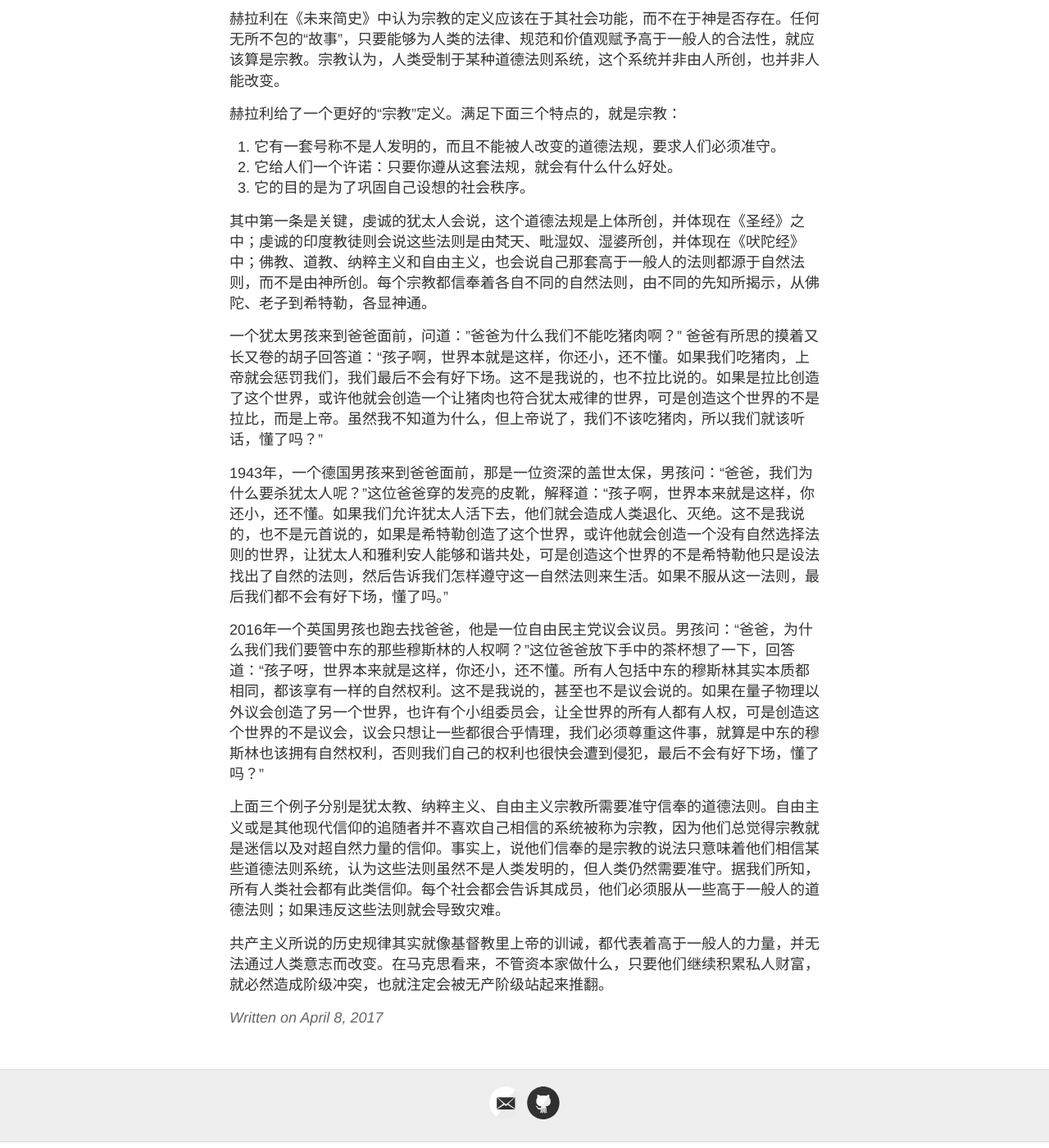
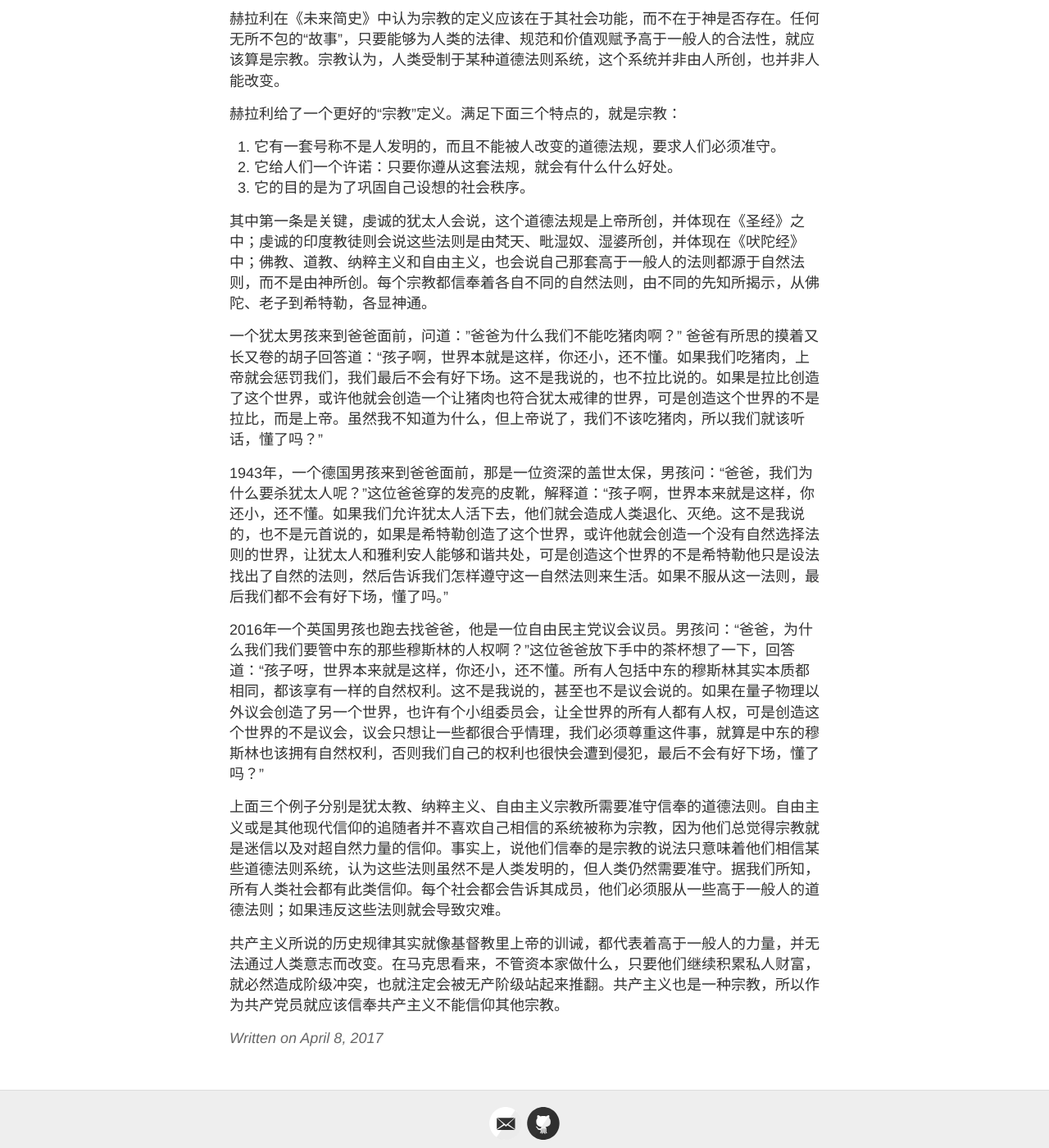
Before and after one commit to fruitSandwich/fruitsandwich.github.io, a Jekyll site: the page built from _posts/2017-04-08-religion.md, in a window 1280 px wide and 1400 px high, scrolled down 1274 px. Shown: the whole window at 82% size. Built offline with Jekyll 4.4.1, drawn with Linux system fonts in a browser that asks for light colours.

Commit message:
religion

```diff
--- a/_posts/2017-04-08-religion.md
+++ b/_posts/2017-04-08-religion.md
@@ -42,7 +42,7 @@ categories: [感想]
 2. 它给人们一个许诺：只要你遵从这套法规，就会有什么什么好处。
 3. 它的目的是为了巩固自己设想的社会秩序。
 
-其中第一条是关键，虔诚的犹太人会说，这个道德法规是上体所创，并体现在《圣经》之中；虔诚的印度教徒则会说这些法则是由梵天、毗湿奴、湿婆所创，并体现在《吠陀经》中；佛教、道教、纳粹主义和自由主义，也会说自己那套高于一般人的法则都源于自然法则，而不是由神所创。每个宗教都信奉着各自不同的自然法则，由不同的先知所揭示，从佛陀、老子到希特勒，各显神通。
+其中第一条是关键，虔诚的犹太人会说，这个道德法规是上帝所创，并体现在《圣经》之中；虔诚的印度教徒则会说这些法则是由梵天、毗湿奴、湿婆所创，并体现在《吠陀经》中；佛教、道教、纳粹主义和自由主义，也会说自己那套高于一般人的法则都源于自然法则，而不是由神所创。每个宗教都信奉着各自不同的自然法则，由不同的先知所揭示，从佛陀、老子到希特勒，各显神通。
 
 一个犹太男孩来到爸爸面前，问道：”爸爸为什么我们不能吃猪肉啊？” 爸爸有所思的摸着又长又卷的胡子回答道：“孩子啊，世界本就是这样，你还小，还不懂。如果我们吃猪肉，上帝就会惩罚我们，我们最后不会有好下场。这不是我说的，也不拉比说的。如果是拉比创造了这个世界，或许他就会创造一个让猪肉也符合犹太戒律的世界，可是创造这个世界的不是拉比，而是上帝。虽然我不知道为什么，但上帝说了，我们不该吃猪肉，所以我们就该听话，懂了吗？”
 
@@ -52,4 +52,4 @@ categories: [感想]
 
 上面三个例子分别是犹太教、纳粹主义、自由主义宗教所需要准守信奉的道德法则。自由主义或是其他现代信仰的追随者并不喜欢自己相信的系统被称为宗教，因为他们总觉得宗教就是迷信以及对超自然力量的信仰。事实上，说他们信奉的是宗教的说法只意味着他们相信某些道德法则系统，认为这些法则虽然不是人类发明的，但人类仍然需要准守。据我们所知，所有人类社会都有此类信仰。每个社会都会告诉其成员，他们必须服从一些高于一般人的道德法则；如果违反这些法则就会导致灾难。
 
-共产主义所说的历史规律其实就像基督教里上帝的训诫，都代表着高于一般人的力量，并无法通过人类意志而改变。在马克思看来，不管资本家做什么，只要他们继续积累私人财富，就必然造成阶级冲突，也就注定会被无产阶级站起来推翻。
+共产主义所说的历史规律其实就像基督教里上帝的训诫，都代表着高于一般人的力量，并无法通过人类意志而改变。在马克思看来，不管资本家做什么，只要他们继续积累私人财富，就必然造成阶级冲突，也就注定会被无产阶级站起来推翻。共产主义也是一种宗教，所以作为共产党员就应该信奉共产主义不能信仰其他宗教。
```
